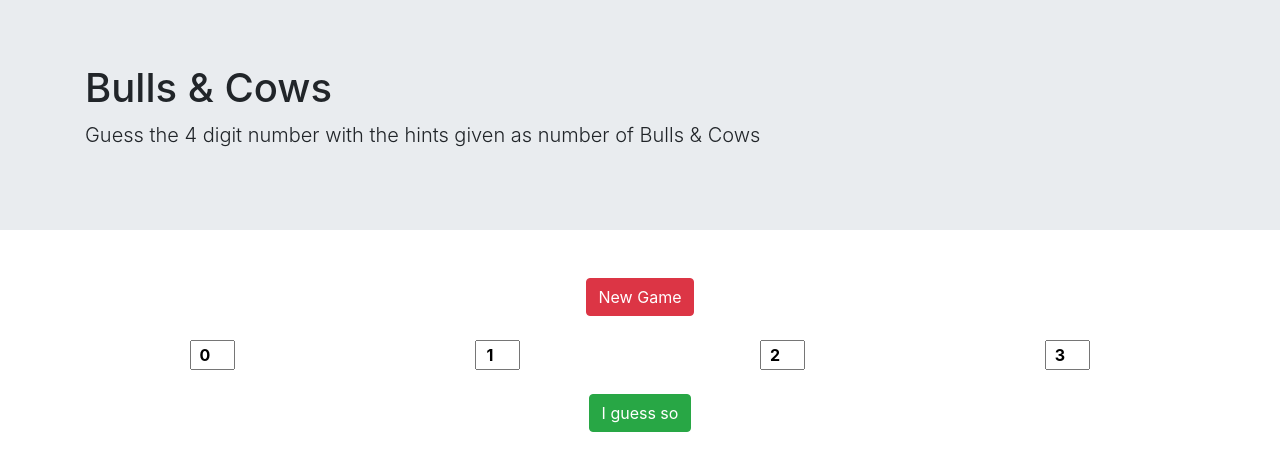
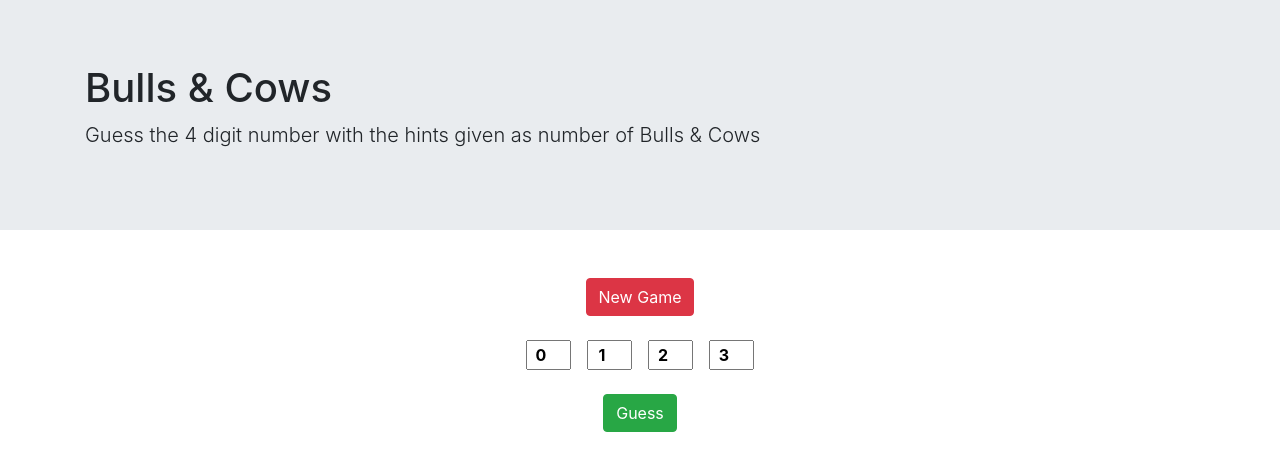
Before and after one commit to vyasbalimidi/games, an Angular app: page / in a window 1280 px wide. Shown: the top 470 px of the page. Built offline with nearby package versions, Linux system fonts and the light colour scheme.

Commit message:
Improved GUI

```diff
--- a/src/app/bulls-and-cows/bulls-and-cows.component.html
+++ b/src/app/bulls-and-cows/bulls-and-cows.component.html
@@ -4,38 +4,28 @@
 	</div>
 </div>
 
+<input class="m-2 bnc-num" type="number" [(ngModel)]="guess[0]" min="0" max="9" pattern="\d*" (input)="validate()" (focus)="$event.target.select()">
+<input class="m-2 bnc-num" type="number" [(ngModel)]="guess[1]" min="0" max="9" pattern="\d*" (input)="validate()" (focus)="$event.target.select()">
+<input class="m-2 bnc-num" type="number" [(ngModel)]="guess[2]" min="0" max="9" pattern="\d*" (input)="validate()" (focus)="$event.target.select()">
+<input class="m-2 bnc-num" type="number" [(ngModel)]="guess[3]" min="0" max="9" pattern="\d*" (input)="validate()" (focus)="$event.target.select()">
+
 <div class="row">
-	<div class="col p-2">
-		<input class="bnc-num" type="number" [(ngModel)]="guess[0]" min="0" max="9" pattern="\d*" (keydown)="validate($event)" (focus)="$event.target.select()">
-	</div>
-	<div class="col p-2">
-		<input class="bnc-num" type="number" [(ngModel)]="guess[1]" min="0" max="9" pattern="\d*" (keydown)="validate($event)" (focus)="$event.target.select()">
-	</div>
-	<div class="col p-2">
-		<input class="bnc-num" type="number" [(ngModel)]="guess[2]" min="0" max="9" pattern="\d*" (keydown)="validate($event)" (focus)="$event.target.select()">
-	</div>
-	<div class="col p-2">
-		<input class="bnc-num" type="number" [(ngModel)]="guess[3]" min="0" max="9" pattern="\d*" (keydown)="validate($event)" (focus)="$event.target.select()">
+	<div class="col">
+		<button type="button" class="btn btn-success m-3" [disabled]="!validNumbers || gameover" (click)="check()"> Guess </button>
 	</div>
 </div>
 
-<div class="row">
-	<div class="col">
-		<button type="button" class="btn btn-success m-3" (click)="check()">I guess so</button>
-	</div>
+<div *ngIf="hasDuplicates" class="alert alert-danger" role="alert">
+	Duplicates are present
 </div>
 
-<div *ngIf="showDuplicates" class="alert alert-danger" role="alert">
-	Duplicates are present
+<div *ngIf="gameover" class="alert alert-success" role="alert">
+	Awesome! You found it
 </div>
 
 <ul *ngFor="let trail of trails" class="list-group">
 	<li class="list-group-item mb-2">
 		<p class="mb-0">{{ trail.guess[0] }} {{ trail.guess[1] }} {{ trail.guess[2] }} {{ trail.guess[3] }}</p>
 		<p class="mb-0">Bulls: {{ trail.bulls }} & Cows: {{ trail.cows }}</p>
-
-		<div *ngIf="trail.bulls == 4" class="alert alert-success" role="alert">
-			Great! You found it
-		</div>
 	</li>
 </ul>
```
